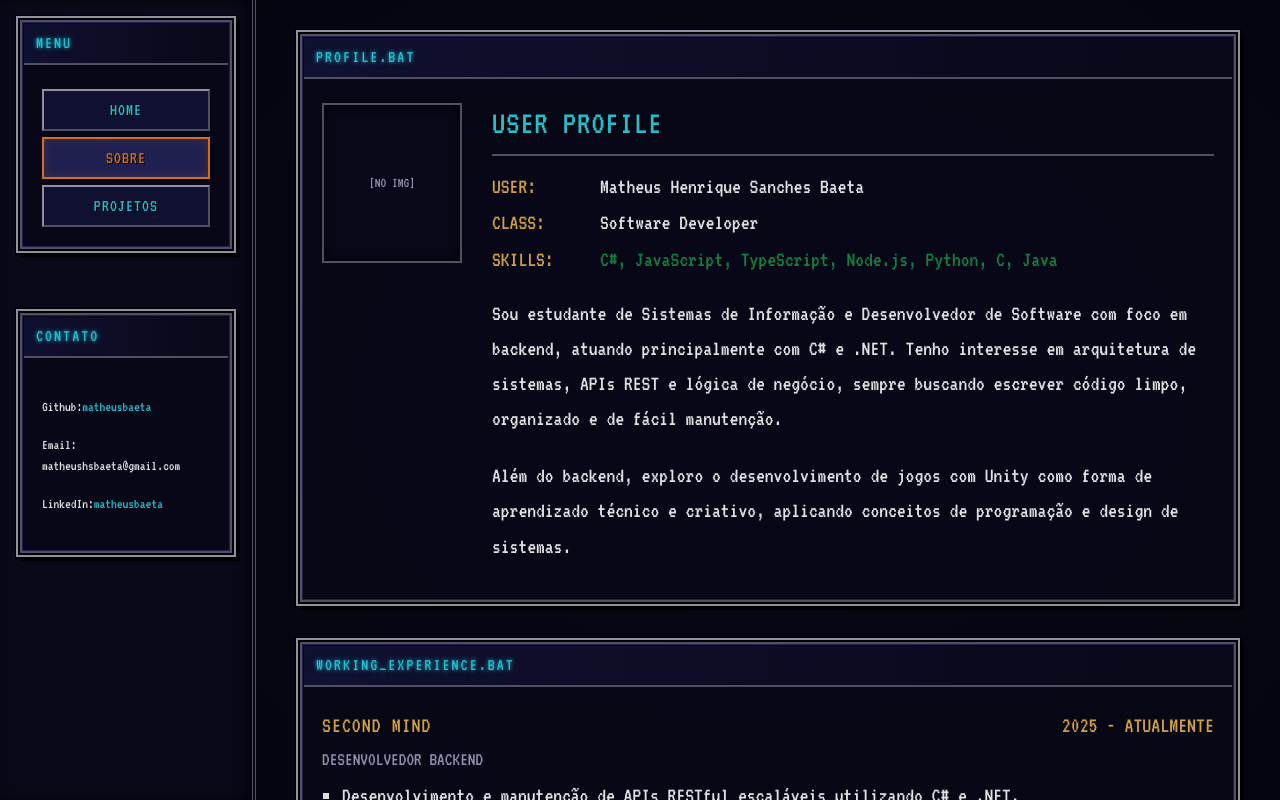
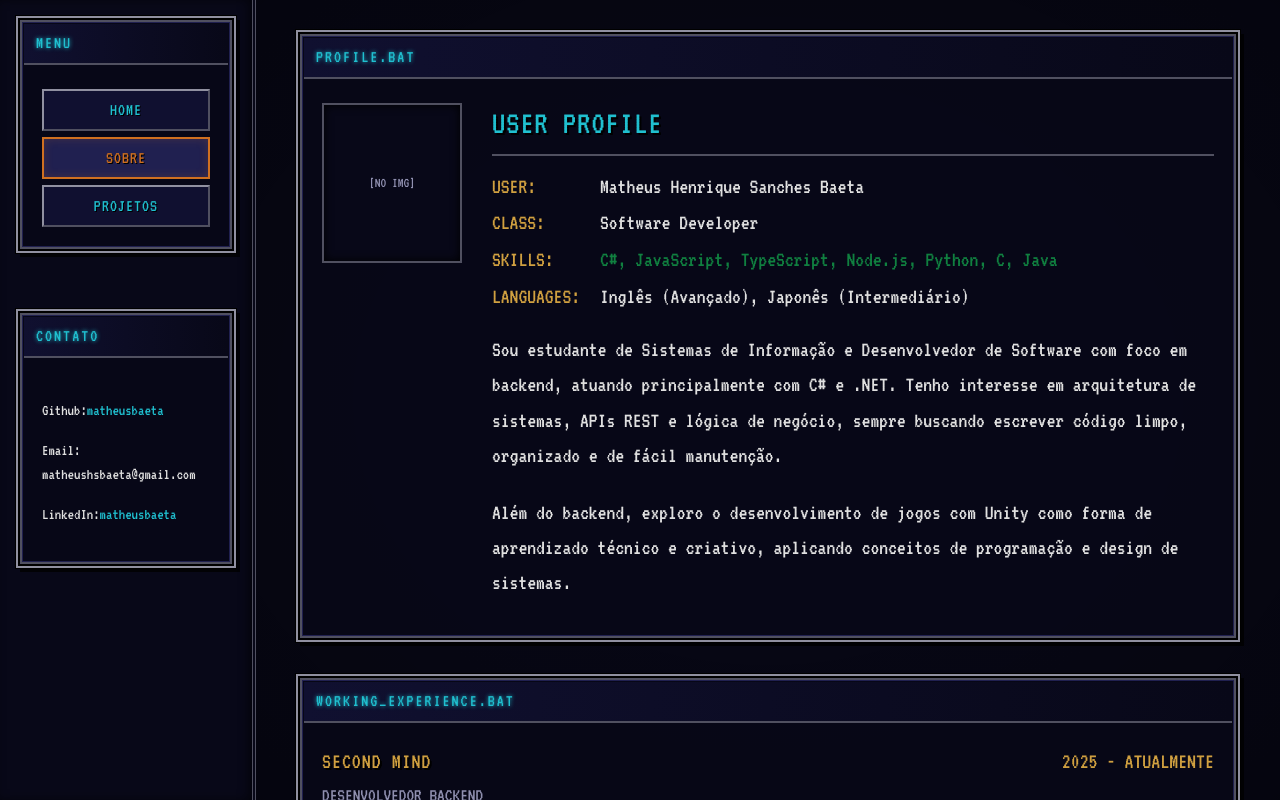
Before and after one commit to matheusbaeta/portfolio, a React (Vite) app: page /about in a window 1280 px wide. Built offline with nearby package versions, Linux system fonts and the light colour scheme; a web font is replaced by a local one.

Commit message:
fix: center

```diff
--- a/src/App.tsx
+++ b/src/App.tsx
@@ -40,7 +40,7 @@ function App() {
         background: 'var(--bg-color)',
         backgroundImage: 'radial-gradient(ellipse at center, transparent 0%, rgba(0,0,0,0.4) 100%)'
       }}>
-        <div style={{ maxWidth: '1000px', margin: '0 0' }}>
+        <div style={{ maxWidth: '1000px', margin: '0 auto' }}>
           <Routes>
             <Route path="/" element={<Home />} />
             <Route path="/about" element={<About />} />
--- a/src/components/NavbarRetro/NavbarRetro.tsx
+++ b/src/components/NavbarRetro/NavbarRetro.tsx
@@ -34,7 +34,7 @@ export const NavbarRetro: React.FC = () => {
             </Window>
 
             <Window title="CONTATO">
-                <div style={{ fontSize: '0.9rem', color: 'var(--color-bright-green)' }}>
+                <div style={{ fontSize: '1rem', color: 'var(--color-bright-green)' }}>
                     <p>Github:
                         <a href="https://github.com/matheusbaeta" target="_blank">
                             matheusbaeta
--- a/src/pages/About.tsx
+++ b/src/pages/About.tsx
@@ -28,11 +28,11 @@ export const About: React.FC = () => {
                             <span style={{ color: 'var(--pk-accent-gold)' }}>CLASS:</span>
                             <span>Software Developer</span>
 
-                            {/* <span style={{ color: 'var(--pk-accent-gold)' }}>LEVEL:</span>
-                            <span>Intern</span> */}
-
                             <span style={{ color: 'var(--pk-accent-gold)' }}>SKILLS:</span>
                             <span style={{ color: 'var(--pk-accent-emerald)' }}>C#, JavaScript, TypeScript, Node.js, Python, C, Java</span>
+
+                            <span style={{ color: 'var(--pk-accent-gold)' }}>LANGUAGES:</span>
+                            <span>Inglês (Avançado), Japonês (Intermediário)</span>
                         </div>
 
                         <p style={{ lineHeight: '1.6', color: 'var(--pk-text-main)' }}>
```
